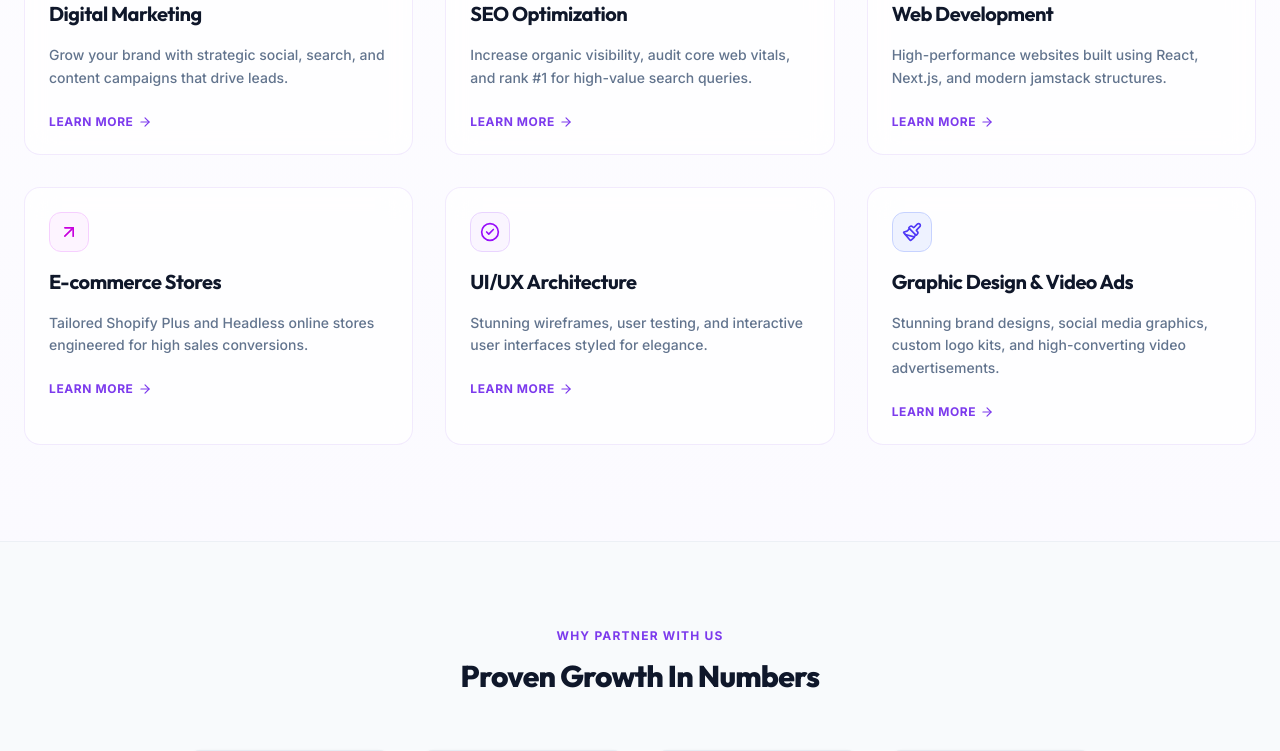
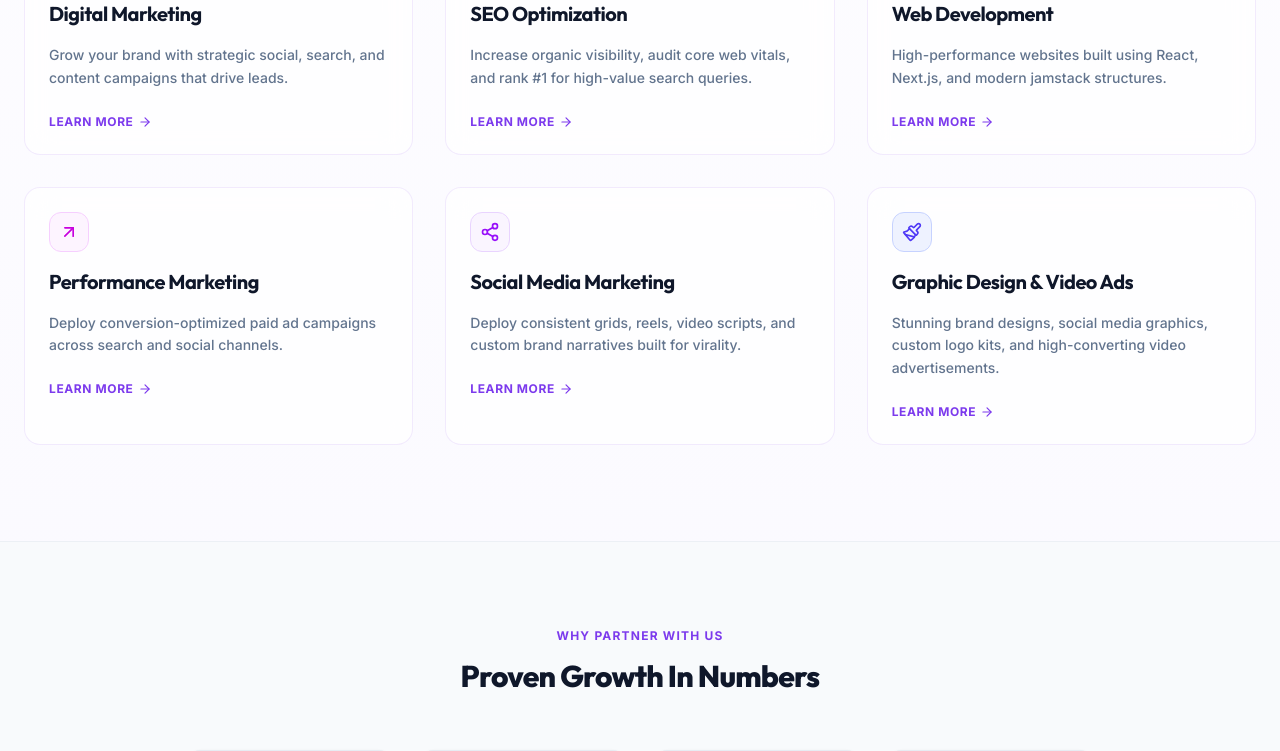
Before and after one commit to arkmanagement6-coder/snapixmedia, a Next.js app: page / in a window 1280 px wide. Shown: the part 1193-1944 px from the top of the page. Built offline with nearby package versions, Linux system fonts and the light colour scheme.

Commit message:
UI: update homepage service cards redirects, replace UI/UX with SMM, and replace E-commerce with Performance Marketing. Update contact form options & input text.

```diff
--- a/src/app/contact/page.tsx
+++ b/src/app/contact/page.tsx
@@ -251,22 +251,21 @@ export default function Contact() {
                         <option value="seo" className="bg-white text-slate-800">SEO Optimization</option>
                         <option value="marketing" className="bg-white text-slate-800">Digital Marketing</option>
                         <option value="design" className="bg-white text-slate-800">UI/UX Architecture</option>
-                        <option value="other" className="bg-white text-slate-800">Multiple / Full Retainer</option>
+                        <option value="retainer" className="bg-white text-slate-800">Multiple / Full Retainer</option>
+                        <option value="other" className="bg-white text-slate-800">Other</option>
                       </select>
                     </div>
 
                     <div className="flex flex-col gap-1.5">
                       <label className="text-xs text-slate-500 font-bold uppercase">Budget Range</label>
-                      <select
+                      <input
+                        type="text"
+                        placeholder="e.g. $10k - $25k"
+                        required
                         value={formData.budget}
                         onChange={(e) => setFormData({ ...formData, budget: e.target.value })}
-                        className="w-full px-4 py-3 bg-white border border-slate-200 text-slate-850 rounded-xl text-xs focus:outline-none focus:border-neon-purple focus:ring-1 focus:ring-neon-purple/30 transition-all"
-                      >
-                        <option value="$5k-$10k" className="bg-white text-slate-800">$5k - $10k</option>
-                        <option value="$10k-$25k" className="bg-white text-slate-800">$10k - $25k</option>
-                        <option value="$25k-$50k" className="bg-white text-slate-800">$25k - $50k</option>
-                        <option value="$50k+" className="bg-white text-slate-800">$50k+ Enterprise</option>
-                      </select>
+                        className="w-full px-4 py-3 bg-white border border-slate-200 rounded-xl text-xs text-slate-800 placeholder-slate-400 focus:outline-none focus:border-neon-purple focus:ring-1 focus:ring-neon-purple/30 transition-all"
+                      />
                     </div>
                   </div>
 
--- a/src/app/page.tsx
+++ b/src/app/page.tsx
@@ -1,5 +1,5 @@
 import Link from "next/link";
-import { ArrowRight, ArrowUpRight, CheckCircle2, ShieldCheck, Zap, Sparkles, Paintbrush } from "lucide-react";
+import { ArrowRight, ArrowUpRight, CheckCircle2, ShieldCheck, Zap, Sparkles, Paintbrush, Share2 } from "lucide-react";
 import Navbar from "@/components/Navbar";
 import Footer from "@/components/Footer";
 import MouseFollower from "@/components/MouseFollower";
@@ -53,36 +53,42 @@ export default function Home() {
                 desc: "Grow your brand with strategic social, search, and content campaigns that drive leads.",
                 icon: Zap,
                 color: "text-purple-600 bg-purple-50 border-purple-200",
+                href: "/services/paid-ads",
               },
               {
                 title: "SEO Optimization",
                 desc: "Increase organic visibility, audit core web vitals, and rank #1 for high-value search queries.",
                 icon: ShieldCheck,
                 color: "text-violet-600 bg-violet-50 border-violet-200",
+                href: "/services/seo-aeo",
               },
               {
                 title: "Web Development",
                 desc: "High-performance websites built using React, Next.js, and modern jamstack structures.",
                 icon: Sparkles,
                 color: "text-indigo-600 bg-indigo-50 border-indigo-200",
+                href: "/services/web-design-development",
               },
               {
-                title: "E-commerce Stores",
-                desc: "Tailored Shopify Plus and Headless online stores engineered for high sales conversions.",
+                title: "Performance Marketing",
+                desc: "Deploy conversion-optimized paid ad campaigns across search and social channels.",
                 icon: ArrowUpRight,
                 color: "text-fuchsia-600 bg-fuchsia-50 border-fuchsia-200",
+                href: "/services/paid-ads",
               },
               {
-                title: "UI/UX Architecture",
-                desc: "Stunning wireframes, user testing, and interactive user interfaces styled for elegance.",
-                icon: CheckCircle2,
+                title: "Social Media Marketing",
+                desc: "Deploy consistent grids, reels, video scripts, and custom brand narratives built for virality.",
+                icon: Share2,
                 color: "text-purple-600 bg-purple-50 border-purple-200",
+                href: "/services/social-media-marketing",
               },
               {
                 title: "Graphic Design & Video Ads",
                 desc: "Stunning brand designs, social media graphics, custom logo kits, and high-converting video advertisements.",
                 icon: Paintbrush,
                 color: "text-indigo-600 bg-indigo-50 border-indigo-200",
+                href: "/services/graphic-design-video-ads",
               },
             ].map((service, i) => {
               const Icon = service.icon;
@@ -92,11 +98,15 @@ export default function Home() {
                     <div className={`w-10 h-10 rounded-xl border flex items-center justify-center ${service.color}`}>
                       <Icon className="w-5 h-5" />
                     </div>
-                    <h3 className="text-xl font-bold text-slate-900">{service.title}</h3>
+                    <h3 className="text-xl font-bold text-slate-900">
+                      <Link href={service.href} className="hover:text-neon-purple transition-colors duration-300">
+                        {service.title}
+                      </Link>
+                    </h3>
                     <p className="text-sm text-slate-500 leading-relaxed font-medium">{service.desc}</p>
                   </div>
                   <Link
-                    href="/services"
+                    href={service.href}
                     className="mt-6 text-xs font-bold uppercase tracking-wider text-neon-purple flex items-center gap-1 hover:underline w-fit"
                   >
                     Learn More
```
